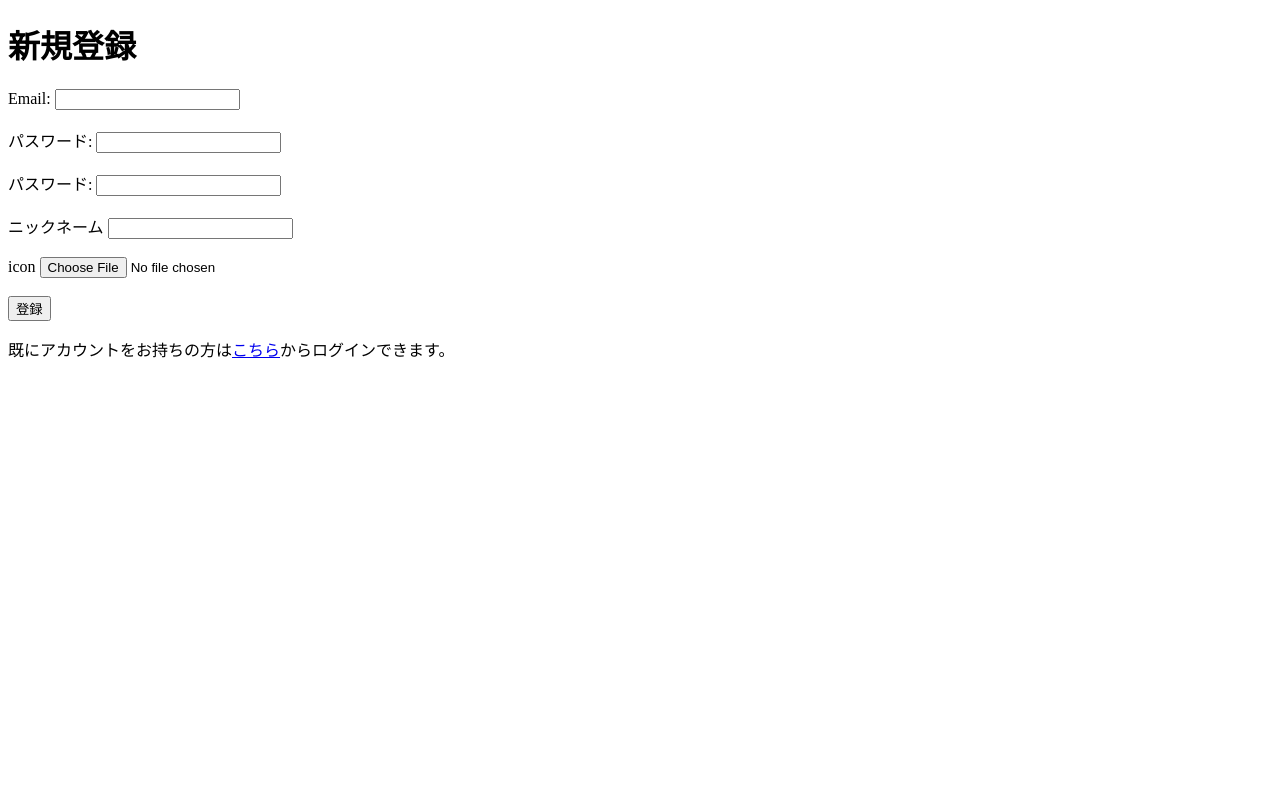
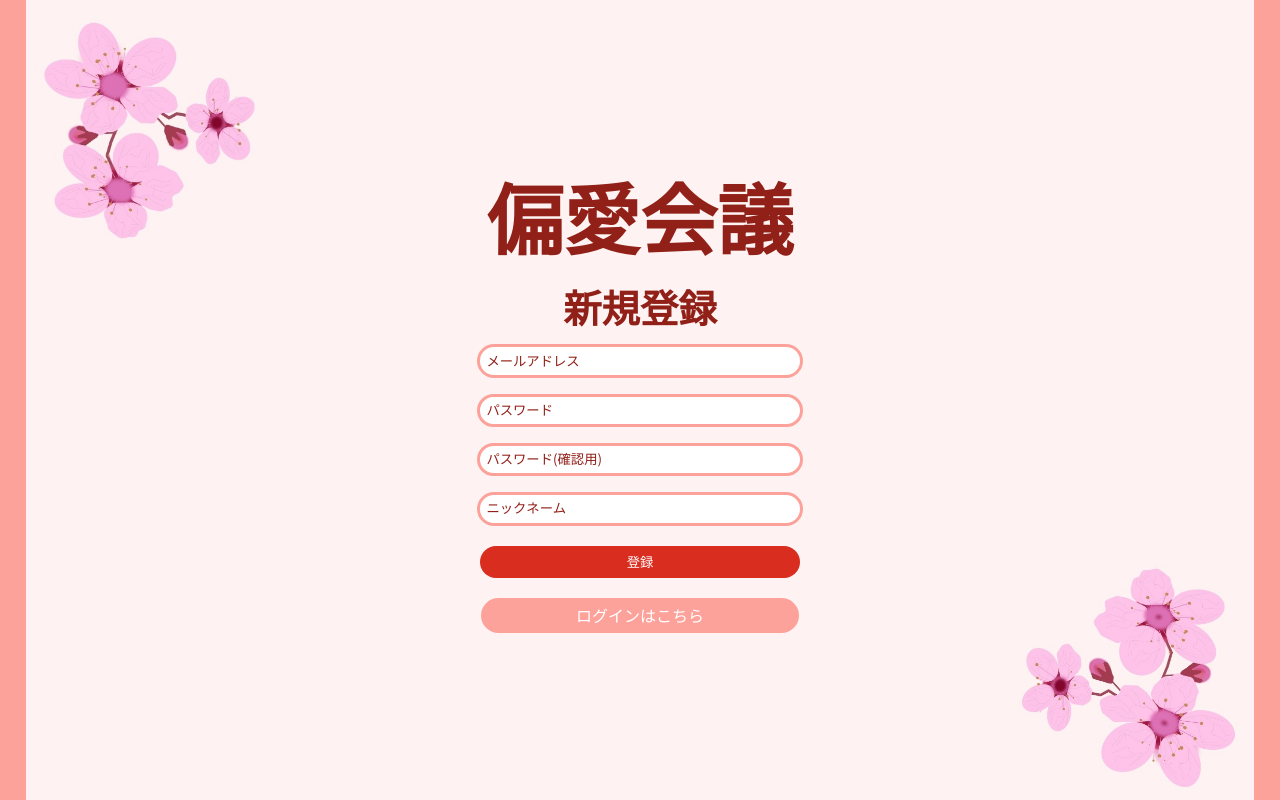
Before and after one commit to spring-Hackathon-2025-G-Team/hackathon-Gteam, a Flask app: page /signup in a window 1280 px wide. Run offline with Flask 3, Linux system fonts and the light colour scheme.

Commit message:
新規登録とcssディレクトリとfaviconの追加

```diff
--- /dev/null
+++ b/ChatApp/static/css/base.css
@@ -0,0 +1,35 @@
+html, body {
+  font-family: 'Noto Sans JP', sans-serif; /* フォントの指定 */
+  margin: 0;
+  padding: 0;
+  box-sizing: border-box;
+  height: 100%;
+}
+
+h1 {
+  color: #912018;
+  margin: 0;
+  font-family: 'M PLUS Rounded 1c', sans-serif; /* フォントの指定 */
+  font-size: 6vw; /* 画面の横幅に応じて変化する */
+}
+
+h2 {
+  color: #912018;
+  margin: 0;
+  font-family: 'M PLUS Rounded 1c', sans-serif; /* フォントの種類 */
+  font-size: 3vw; /* 画面の横幅に応じて変化する */
+}
+
+input {
+  width: 24vw; /* ボタンの幅 */
+  padding: 0.5vw ; /* ボタンの高さ */
+  margin: 0.6vw; /* 要素の外側の余白 */
+  border-radius: 50px; /* ボタンの角丸 */
+  border: solid #FDA29B; /* 要素の枠線: 1本線 色指定 */
+  /* text-align: center; */
+}
+
+::placeholder {
+  color: #912018;
+  font-family: 'Noto Sans JP', sans-serif;
+}
--- /dev/null
+++ b/ChatApp/static/css/signup.css
@@ -0,0 +1,82 @@
+html, body {
+  background-color: #FDA29B; /* 背景色 */
+  margin: 0;
+  padding: 0;
+  box-sizing: border-box;
+  height: 100%;
+  font-family: 'Noto Sans JP', sans-serif; /* フォントの指定 */
+}
+
+.container {
+  background-color: #FEF3F2; /* 背景色 */
+  display: flex;
+  justify-content: center; /* 要素の配置(左・中央・右):中央寄せ */
+  flex-direction: column; /* 要素の配置(縦横斜め): 縦並び */
+  text-align: center; /* 文字の配置(左・中央・右): 中央寄せ */
+  align-items: center;
+  width: 100%;
+  max-width: 96vw;
+  height: 100vh;
+  min-height: 100vh;
+  margin: 0 auto;
+  position: relative;
+  overflow: hidden; /* はみ出し防止 */
+}
+
+.flower {
+  position: absolute; /* 配置: (左上始点)絶対配置*/
+  width: 20%;
+}
+
+.left {
+  top: 0%;
+  left: 0%;
+}
+
+.right {
+  top: auto;
+  bottom: 0%;
+  right: 0%;
+}
+
+.form-signup {
+  margin: 0;
+}
+
+/* エラー表示 */
+.flashes p {
+  color: #912018;
+  margin: 0.5em 0;
+  font-family: 'Noto Sans JP', sans-serif; /* フォントの指定 */
+}
+
+.signup-button {
+  width: 25vw; /* ボタンの幅 */
+  padding: 0.5vw ; /* ボタンの高さ */
+  margin: 1vw;
+  background-color: #D92D20;
+  color: #FFFFFF;
+  border: none; /* 要素の枠線: なし */
+  border-radius: 50px; /* ボタンの角丸 */
+  cursor: pointer; /* マウスポインターを登録ボタンに合わせると指差しアイコンに変わる */
+}
+
+.switch-login-button {
+  display: inline-block; /* aタグをbuttonタグと同じにする為、これで幅・高さが効くようになる */
+  width: 24vw; /* ボタンの幅 */
+  padding: 0.4vw ; /* ボタンの高さ */
+  margin: 0.6vw;
+  background-color: #FDA29B;
+  color: #FFFFFF; /* 文字の色 */
+  border: none; /* 要素の枠線: なし */
+  border-radius: 50px; /* ボタンの角丸 */
+  cursor: pointer; /* マウスポインターを登録ボタンに合わせると指差しアイコンに変わる */
+  text-decoration: none; /* 文字の下線:なし */
+}
+
+/* レスポンシブ: 幅768以下になると、花が非表示になる */
+@media screen and (max-width: 768px) {
+  .flower {
+    display: none;
+  }
+}
--- /dev/null
+++ b/ChatApp/templates/base.html
@@ -0,0 +1,19 @@
+<!DOCTYPE html>
+<html lang="ja">
+<head>
+  <meta charset="UTF-8">
+  <meta name="viewport" content="width=device-width, initial-scale=1.0">
+  <title>{% block title %}偏愛会議{% endblock %}</title>
+  <link rel="stylesheet" href="{{ url_for('static', filename='css/base.css') }}"/>
+  {% block page_css %}{% endblock %}
+  <link rel="preconnect" href="https://fonts.googleapis.com">
+  <link rel="preconnect" href="https://fonts.gstatic.com" crossorigin>
+  <link href="https://fonts.googleapis.com/css2?family=M+PLUS+1p&family=M+PLUS+Rounded+1c&family=Noto+Sans+JP&display=swap" rel="stylesheet">
+  <link rel="icon" href="../static/image/favicon.ico" />
+  {% block head %}{% endblock %}
+</head>
+<body>
+  {% block content %}
+  {% endblock %}
+</body>
+</html>
--- a/ChatApp/templates/signup.html
+++ b/ChatApp/templates/signup.html
@@ -1,31 +1,43 @@
-<!DOCTYPE html>
-<html>
-<head>
-    <title>新規登録</title>
-</head>
-<body>
+{% extends 'base.html' %}
+{% block title %}signup{% endblock %}
+{% block page_css %}
+<link rel="stylesheet" href="{{ url_for('static', filename='css/signup.css') }}">
+{% endblock %}
+
+{% block content %}
+<div class="container">
+  <img class="flower left", src="{{ url_for('static', filename='image/flower_left.jpg') }}">
+  <div class="signup-wrapper">
+    <h1>偏愛会議</h1>
+    <h2>新規登録</h2>
     {% with messages = get_flashed_messages() %}
       {% if messages %}
-        <ul class="flashes">
+        <div class="flashes">
           {% for message in messages %}
-            <li>{{ message }}</li>
+            <p>{{ message }}</p>
           {% endfor %}
-        </ul>
+        </div>
       {% endif %}
     {% endwith %}
-    <h1>新規登録</h1>
-    <form method="post" action="{{ url_for('signup') }}">
-        <label for="email">Email:</label>
-        <input type="text" id="email" name="email" ><br><br>
-        <label for="password">パスワード:</label>
-        <input type="password" id="password" name="password" ><br><br>
-        <label for="password">パスワード:</label>
-        <input type="password" id="password_second" name="password_second" required><br><br>
-        <label for="text">ニックネーム</label>
-        <input type="text" id="nickname" name="nickname" ><br><br>
-        <label for="text">icon</label>
-        <input type="file" id="icon" name="icon" ><br><br>
-        <input type="submit" value="登録">
+    <form class="form-signup" method="post" action="{{ url_for('signup') }}">
+      <div>
+        <input placeholder="メールアドレス" type="text" id="email" name="email" required/>
+      </div>
+      <div>
+        <input placeholder="パスワード" type="password" id="password" name="password" required/>
+      </div>
+      <div>
+        <input placeholder="パスワード(確認用)" type="password" id="password_second" name="password_second" required/>
+      </div>
+      <div>
+        <input placeholder="ニックネーム" type="text" id="nickname" name="nickname" required/>
+      </div>
+      <div>
+        <button class="signup-button" type="submit">登録</button>
+      </div>
     </form>
-    <p>既にアカウントをお持ちの方は<a href="{{ url_for('login_view') }}">こちら</a>からログインできます。</p>
-</body>
+    <a class="switch-login-button" href="{{ url_for('login_view') }}">ログインはこちら</a>
+  </div>
+  <img class="flower right", src="{{ url_for('static', filename='image/flower_right.jpg') }}">
+</div>
+{% endblock %}
```
Also changed, not shown: ChatApp/static/image/favicon.ico (added).
